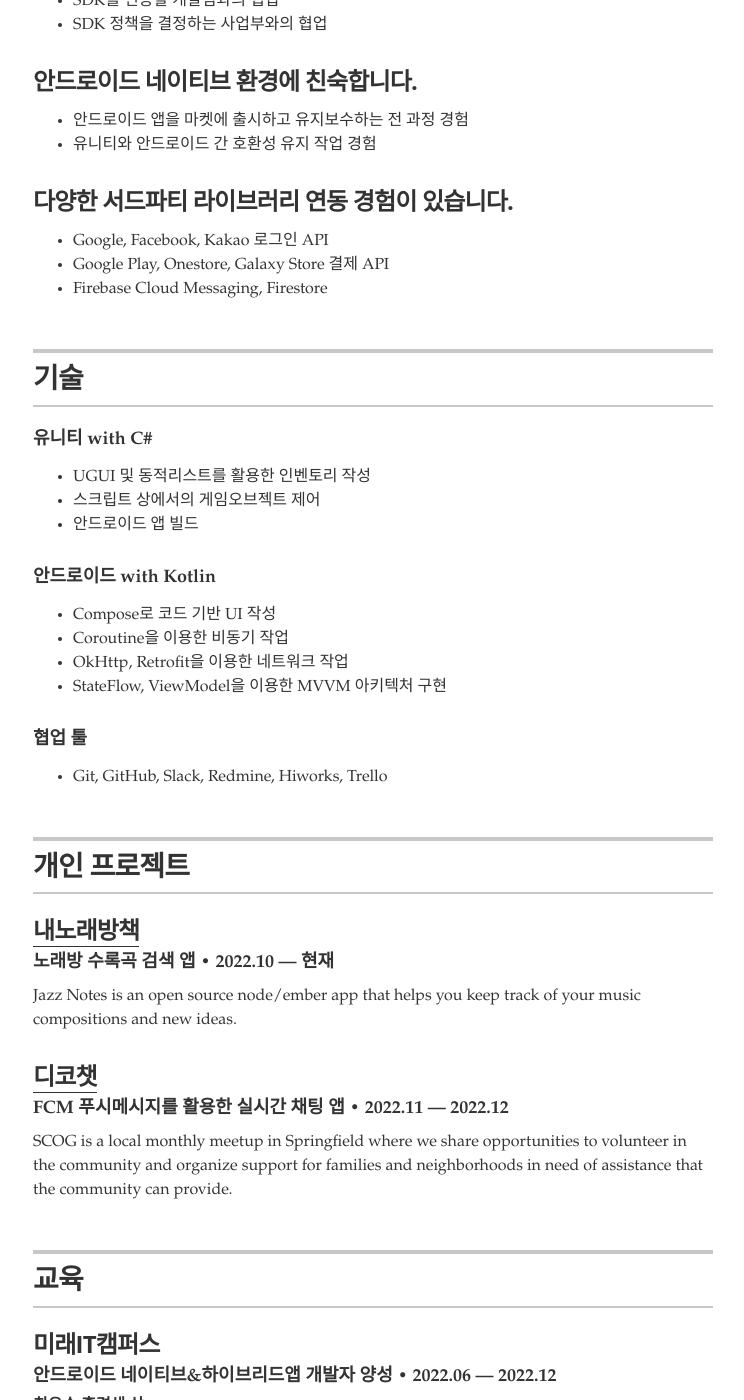
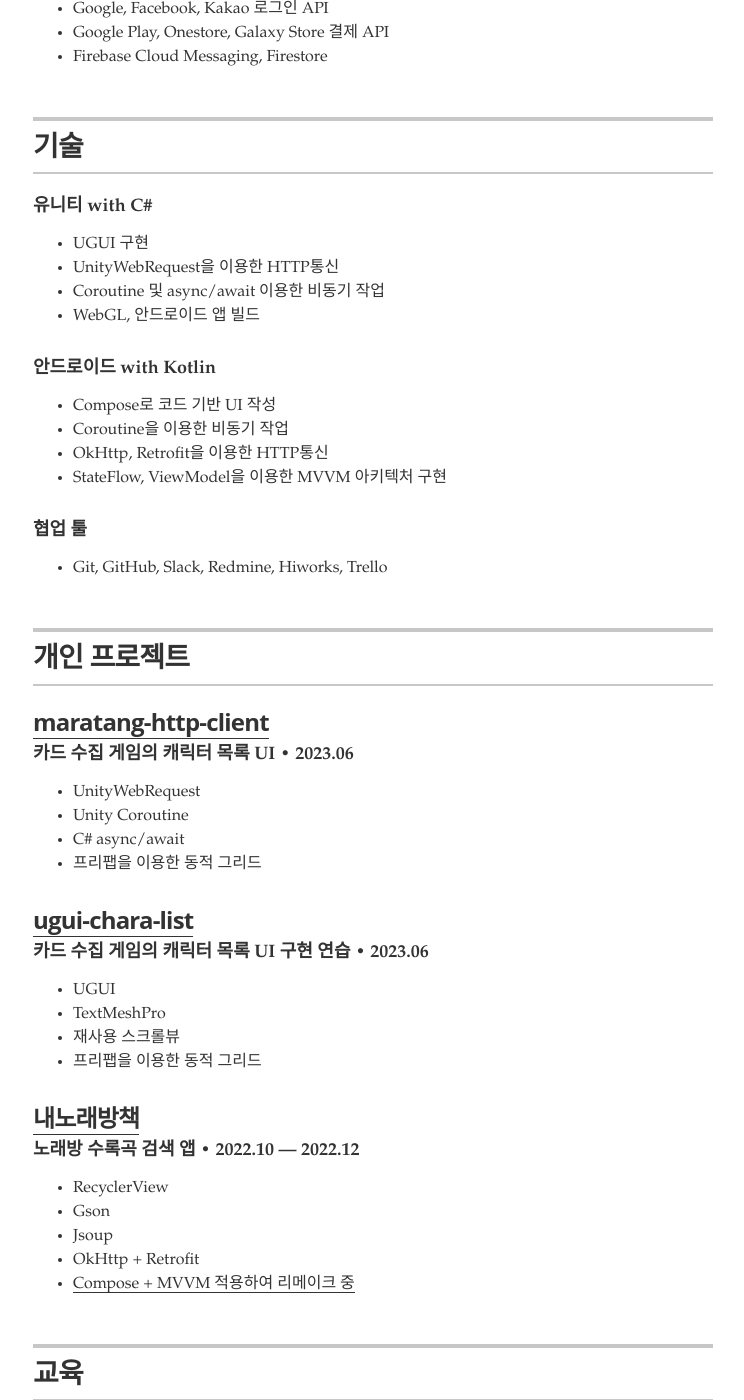
Before and after one commit to maratangsoft/maratangsoft.github.io, a Jekyll site: the page built from index.html, in a window 1280 px wide and 1400 px high, scrolled down 1404 px. Shown: the whole window, without its empty margins (267-1011 px from the left). Built offline with Jekyll 4.4.1, drawn with Linux system fonts in a browser that asks for light colours; some web fonts are replaced; some of the changed text lies outside the part shown.

Commit message:
[update] 사진변경

```diff
--- a/_data/associations.yml
+++ b/_data/associations.yml
@@ -1,4 +1,4 @@
-# Associations
+# Certificates
 # comment out the urls if you do not wish to display them
 
 - organization: PETA
--- a/_data/gamepub.yml
+++ b/_data/gamepub.yml
@@ -1,4 +1,5 @@
-- position: 게임 SDK 신규 프로젝트 개발
-  summary: 안드로이드 게임용 네이티브 라이브러리(AAR) 개발을 담당하여 5개월간 작업했습니다. 빌드까지 마치고 실제 연동을 위해 개발팀에 넘긴 시점에서 회사 사정으로 프로젝트가 중지되어 끝내 빛을 보지는 못했지만, 그 과정에서 프로젝트 개발의 대부분 단계를 겪어보고 타 부서와 협업할 수 있어 값진 경험이었습니다.<ul class="resume-item-list"><li>인증, 결제, 네트워크, 네이티브UI 표시 등 기능 구현</li><li><a href="https://velog.io/@maratangsoft/%EC%95%88%EB%93%9C%EB%A1%9C%EC%9D%B4%EB%93%9C%EC%97%90%EC%84%9C-Apple-%EB%A1%9C%EA%B7%B8%EC%9D%B8-%EA%B8%B0%EB%8A%A5-%EA%B5%AC%ED%98%84%ED%95%98%EA%B8%B0">WebView → CustomTabs 마이그레이션</a></li><li>예외처리</li><li><a href="https://velog.io/@maratangsoft/Android%EC%99%80-Unity-%EA%B0%84-Gradle-%EB%B2%84%EC%A0%84-%EA%B4%80%EB%A6%AC">Unity-Android 간 버전 관리</a></li><li><a href="https://velog.io/@maratangsoft/Maven-%EC%A0%80%EC%9E%A5%EC%86%8C%EC%97%90-%EC%95%88%EB%93%9C%EB%A1%9C%EC%9D%B4%EB%93%9C%EC%9A%A9-%EB%9D%BC%EC%9D%B4%EB%B8%8C%EB%9F%AC%EB%A6%AC-%EB%B0%B0%ED%8F%AC%ED%95%98%EA%B8%B0">라이브러리 배포</a></li><li><a href="https://docs.igamepub.co.kr/sdk-guide/">SDK 연동 가이드문서</a> 작성</li><li>샘플 앱 개발</li></ul>
-- position: 게임 SDK 구 프로젝트 유지보수
-  summary: 협력사 게임에 연동되어 라이브 서비스 중인 SDK 구버전에서 버그나 업데이트 수요 발생시 대응을 담당했습니다.<ul class="resume-item-list"><li>버그 발생시 코드 업데이트</li><li>Deprecate된 기능 대체</li><li>플레이스토어 정책에 따른 Target SDK 레벨 상향과 그에 따른 코드 업데이트 및 버전 관리</li><li>업데이트한 코드를 샘플 앱을 통해 테스트</li><li>업데이트된 버전 재배포</li></ul>
+- position: 게임 SDK 개발
+  summary: <ul class="resume-item-list"><li><a href="https://velog.io/@maratangsoft/">구글, 페이스북, 애플 로그인 기능 구현</a></li><li><a href="https://velog.io/@maratangsoft/">플레이스토어, 원스토어, 갤럭시스토어 결제 기능 구현</a></li><li><a href="https://velog.io/@maratangsoft/">유니티 앱에 안드로이드 네이티브 UI 적용</a></li><li><a href="https://velog.io/@maratangsoft/%EC%95%88%EB%93%9C%EB%A1%9C%EC%9D%B4%EB%93%9C%EC%97%90%EC%84%9C-Apple-%EB%A1%9C%EA%B7%B8%EC%9D%B8-%EA%B8%B0%EB%8A%A5-%EA%B5%AC%ED%98%84%ED%95%98%EA%B8%B0">안드로이드 웹뷰 → 커스텀탭스 마이그레이션</a></li><li><a href="https://velog.io/@maratangsoft/Maven-%EC%A0%80%EC%9E%A5%EC%86%8C%EC%97%90-%EC%95%88%EB%93%9C%EB%A1%9C%EC%9D%B4%EB%93%9C%EC%9A%A9-%EB%9D%BC%EC%9D%B4%EB%B8%8C%EB%9F%AC%EB%A6%AC-%EB%B0%B0%ED%8F%AC%ED%95%98%EA%B8%B0">Maven 레포지토리에 라이브러리 배포</a></li><li><a href="https://docs.igamepub.co.kr/sdk-guide/">SDK 연동 가이드문서</a> 작성</li></ul>
+
+- position: 상용 게임 SDK 유지보수
+  summary: <ul class="resume-item-list"><li>Google Play Billing 버전 마이그레이션</li><li>안드로이드 Target SDK 버전 상향 대응</li></ul>
--- a/_data/projects.yml
+++ b/_data/projects.yml
@@ -1,14 +1,20 @@
 # Projects
 # uncomment the urls if you wish to display them, and add your own URL
 
+- project: maratang-http-client
+  role: 카드 수집 게임의 캐릭터 목록 UI
+  duration: 2023.06
+  url: "https://github.com/maratangsoft/maratang-http-client"
+  description: <ul class="resume-item-list"><li>UnityWebRequest</li><li>Unity Coroutine</li><li>C# async/await</li><li>프리팹을 이용한 동적 그리드</li></ul>
+
+- project: ugui-chara-list
+  role: 카드 수집 게임의 캐릭터 목록 UI 구현 연습
+  duration: 2023.06
+  url: "https://github.com/maratangsoft/ugui-chara-list"
+  description: <ul class="resume-item-list"><li>UGUI</li><li>TextMeshPro</li><li>재사용 스크롤뷰</li><li>프리팹을 이용한 동적 그리드</li></ul>
+
 - project: 내노래방책
   role: 노래방 수록곡 검색 앱
-  duration: 2022.10 &mdash; 현재
-  url: "https://github.com/maratangsoft/my-karaoke-book-compose"
-  description: Jazz Notes is an open source node/ember app that helps you keep track of your music compositions and new ideas.
-
-- project: 디코챗
-  role: FCM 푸시메시지를 활용한 실시간 채팅 앱
-  duration: 2022.11 &mdash; 2022.12
-  url: "https://github.com/maratangsoft/DicoChat"
-  description: SCOG is a local monthly meetup in Springfield where we share opportunities to volunteer in the community and organize support for families and neighborhoods in need of assistance that the community can provide.
+  duration: 2022.10 &mdash; 2022.12
+  url: "https://github.com/maratangsoft/my-karaoke-book"
+  description: <ul class="resume-item-list"><li>RecyclerView</li><li>Gson</li><li>Jsoup</li><li>OkHttp + Retrofit</li><li><a href="https://github.com/maratangsoft/my-karaoke-book-compose">Compose + MVVM 적용하여 리메이크 중</a></li></ul>
--- a/_data/skills.yml
+++ b/_data/skills.yml
@@ -1,9 +1,9 @@
 # Skills
 - skill: 유니티 with C#
-  description: <ul class="resume-item-list"><li>UGUI 및 동적리스트를 활용한 인벤토리 작성</li><li>스크립트 상에서의 게임오브젝트 제어</li><li>안드로이드 앱 빌드</li></ul>
+  description: <ul class="resume-item-list"><li>UGUI 구현</li><li>UnityWebRequest을 이용한 HTTP통신</li><li>Coroutine 및 async/await 이용한 비동기 작업</li><li>WebGL, 안드로이드 앱 빌드</li></ul>
 
 - skill: 안드로이드 with Kotlin
-  description: <ul class="resume-item-list"><li>Compose로 코드 기반 UI 작성</li><li>Coroutine을 이용한 비동기 작업</li><li>OkHttp, Retrofit을 이용한 네트워크 작업</li><li>StateFlow, ViewModel을 이용한 MVVM 아키텍처 구현</li></ul>
+  description: <ul class="resume-item-list"><li>Compose로 코드 기반 UI 작성</li><li>Coroutine을 이용한 비동기 작업</li><li>OkHttp, Retrofit을 이용한 HTTP통신</li><li>StateFlow, ViewModel을 이용한 MVVM 아키텍처 구현</li></ul>
 
 - skill: 협업 툴
   description: <ul class="resume-item-list"><li>Git, GitHub, Slack, Redmine, Hiworks, Trello</li></ul>
```
Also changed, not shown: _data/education.yml (+7 -1 lines), images/avatar.jpg.
